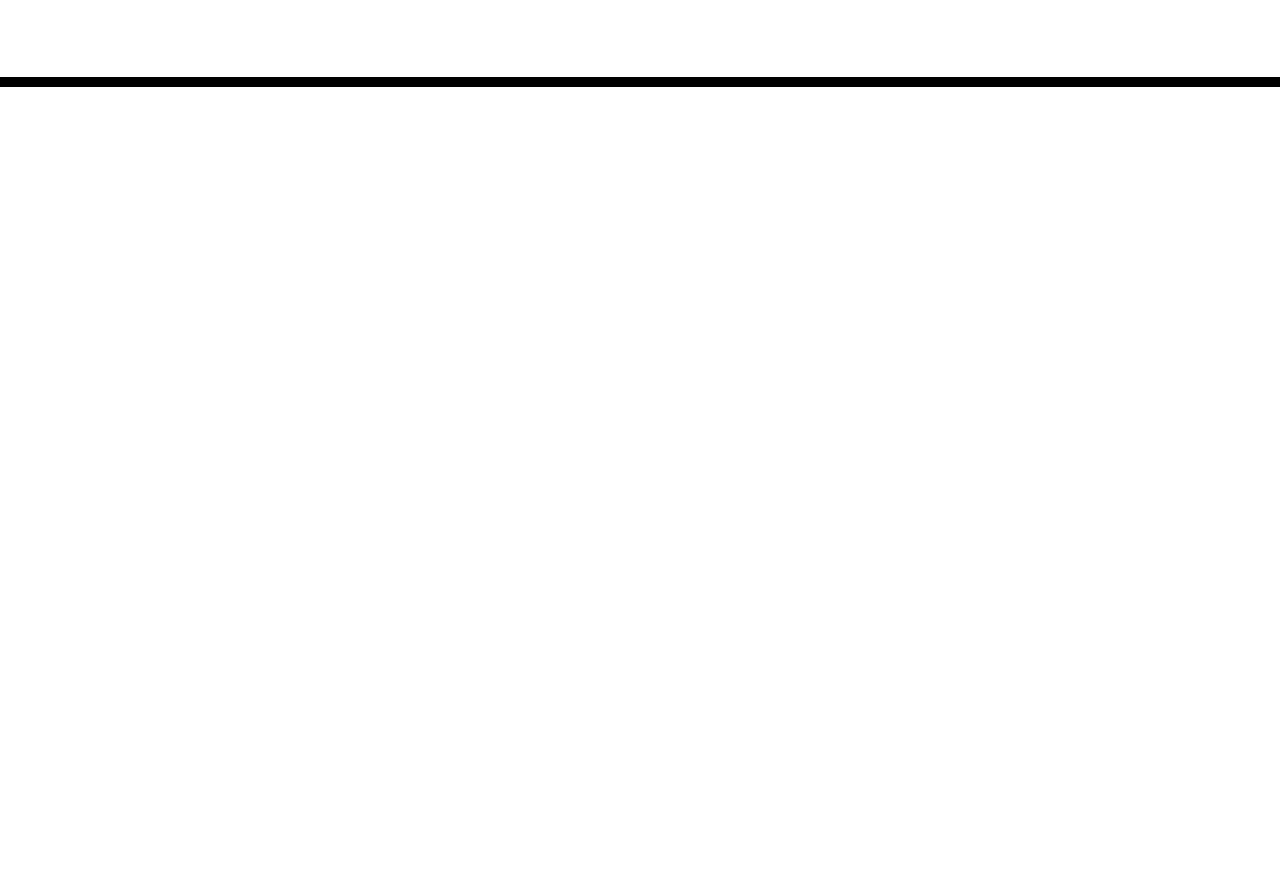
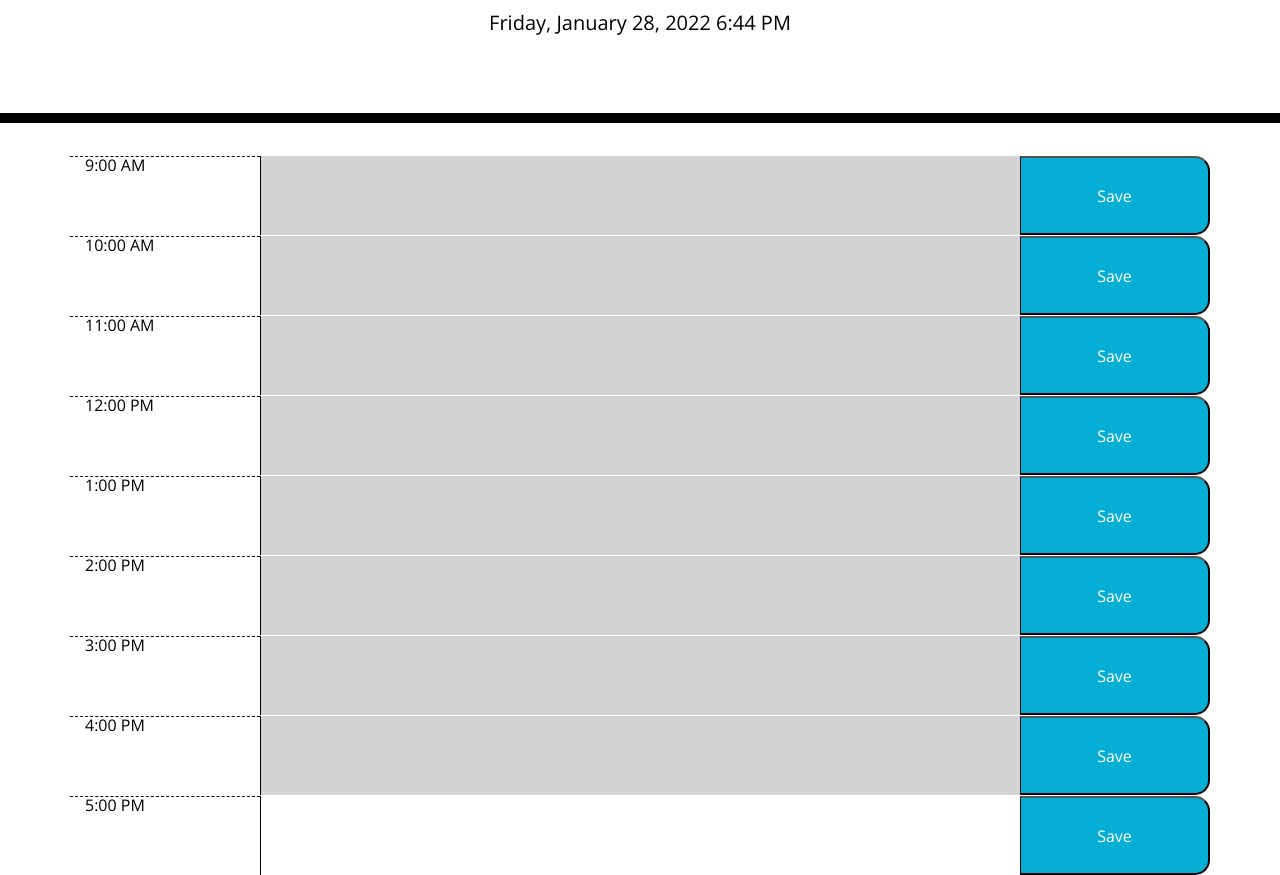
Before and after one commit to CorgiPower11/work-day-scheduler, a plain HTML site: page index.html in a window 1280 px wide. Shown: the part 181-1056 px from the top of the page. Before the commit the page ends 800 px from the top, so only its background shows below. Drawn offline with nearby package versions, Linux system fonts and the light colour scheme.

Commit message:
timeblocks and save button

```diff
--- a/index.html
+++ b/index.html
@@ -30,9 +30,65 @@
     </header>
     <div class="container">
       <!-- Timeblocks go here -->
+      <!-- 9 AM -->
+      <div class="row">
+        <div class="col-2 hour">9:00 AM</div>
+        <textarea id="1" class="col-8"></textarea>
+        <button class="col-2 saveBtn" onclick="saveText(1)">Save</button>
+      </div>
+      <!-- 10 AM -->
+      <div class="row">
+        <div class="col-2 hour">10:00 AM</div>
+        <textarea id="2" class="col-8"></textarea>
+        <button class="col-2 saveBtn" onclick="saveText(2)">Save</button>
+      </div>
+      <!-- 11 AM -->
+      <div class="row">
+        <div class="col-2 hour">11:00 AM</div>
+        <textarea id="3" class="col-8"></textarea>
+        <button class="col-2 saveBtn" onclick="saveText(3)">Save</button>
+      </div>
+      <!-- 12 PM -->
+      <div class="row">
+        <div class="col-2 hour">12:00 PM</div>
+        <textarea id="4" class="col-8"></textarea>
+        <button class="col-2 saveBtn" onclick="saveText(4)">Save</button>
+      </div>
+      <!-- 1 PM -->
+      <div class="row">
+        <div class="col-2 hour">1:00 PM</div>
+        <textarea id="5" class="col-8"></textarea>
+        <button class="col-2 saveBtn" onclick="saveText(5)">Save</button>
+      </div>
+      <!-- 2 PM -->
+      <div class="row">
+        <div class="col-2 hour">2:00 PM</div>
+        <textarea id="6" class="col-8"></textarea>
+        <button class="col-2 saveBtn" onclick="saveText(6)">Save</button>
+      </div>
+      <!-- 3 PM -->
+      <div class="row">
+        <div class="col-2 hour">3:00 PM</div>
+        <textarea id="7" class="col-8"></textarea>
+        <button class="col-2 saveBtn" onclick="saveText(7)">Save</button>
+      </div>
+      <!-- 4 PM -->
+      <div class="row">
+        <div class="col-2 hour">4:00 PM</div>
+        <textarea id="8" class="col-8"></textarea>
+        <button class="col-2 saveBtn" onclick="saveText(8)">Save</button>
+      </div>
+      <!-- 5 PM -->
+      <div class="row">
+        <div class="col-2 hour">5:00 PM</div>
+        <textarea id="9" class="col-8"></textarea>
+        <button class="col-2 saveBtn" onclick="saveText(9)">Save</button>
+      </div>
     </div>
+
 
     <script src="https://code.jquery.com/jquery-3.4.1.min.js"></script>
     <script src="https://cdnjs.cloudflare.com/ajax/libs/moment.js/2.24.0/moment.min.js"></script>
+    <script src="script.js"></script>
   </body>
 </html>
--- /dev/null
+++ b/script.js
@@ -0,0 +1,68 @@
+$(document).ready(function() {
+
+    var init = false;
+    var current = moment().format('LLLL');  // Friday, January 28, 2022 10:55 AM
+
+    // Display current date and time
+    var currentMoment = $('#currentDay');
+    currentMoment.text(current)
+
+    var cal = new Date(); // init date and time
+    var currentHour = cal.getHours(); // returns 0-23 on a 24 hour clock
+
+    for (var i = 1; i < 9; i++) {
+        if (i < currentHour) {
+            document.getElementById(i.toString()).classList.add('past');
+        } else if (i === currentHour) {
+            document.getElementById(i.toString()).classList.add('present');
+        } else if (i > currentHour) {
+            document.getElementById(i.toString()).classList.add('future');
+        }
+    }
+
+    // Local Storage Feature
+
+    {
+        $('.saveBtn').click(function () {
+            var hour1 = document.getElementById('1').value;
+			localStorage.setItem('text1', hour1);
+			var hour2 = document.getElementById('2').value;
+			localStorage.setItem('text2', hour2);
+			var hour3 = document.getElementById('3').value;
+			localStorage.setItem('text3', hour3);
+			var hour4 = document.getElementById('4').value;
+			localStorage.setItem('text4', hour4);
+			var hour5 = document.getElementById('5').value;
+			localStorage.setItem('text5', hour5);
+			var hour6 = document.getElementById('6').value;
+			localStorage.setItem('text6', hour6);
+			var hour7 = document.getElementById('7').value;
+			localStorage.setItem('text7', hour7);
+			var hour8 = document.getElementById('8').value;
+			localStorage.setItem('text8', hour8);
+			var hour9 = document.getElementById('9').value;
+			localStorage.setItem('text', hour9);
+
+        });
+     }
+
+     // Display saved tasks
+     var saved1 = localStorage.getItem('text1');
+     document.getElementById('1').value = saved1;
+     var saved2 = localStorage.getItem('text2');
+     document.getElementById('2').value = saved2;
+     var saved3 = localStorage.getItem('text3');
+     document.getElementById('3').value = saved3;
+     var saved4 = localStorage.getItem('text4');
+     document.getElementById('4').value = saved4;
+     var saved5 = localStorage.getItem('text5');
+     document.getElementById('5').value = saved5;
+     var saved6= localStorage.getItem('text6');
+     document.getElementById('6').value = saved6;
+     var saved7 = localStorage.getItem('text7');
+     document.getElementById('7').value = saved7;
+     var saved8 = localStorage.getItem('text8');
+     document.getElementById('8').value = saved8;
+     var saved9 = localStorage.getItem('text9');
+     document.getElementById('9').value = saved9;
+});
```
